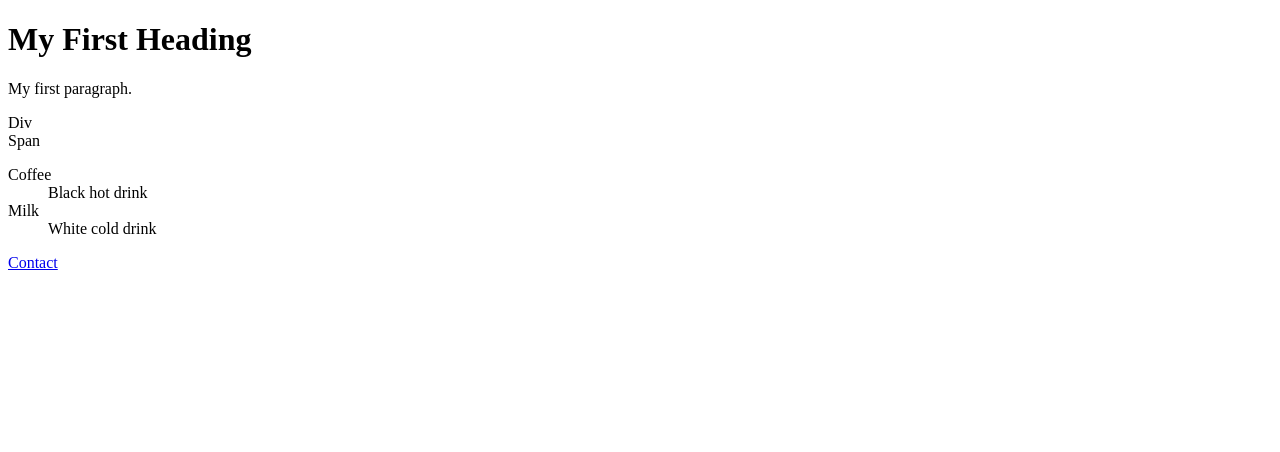
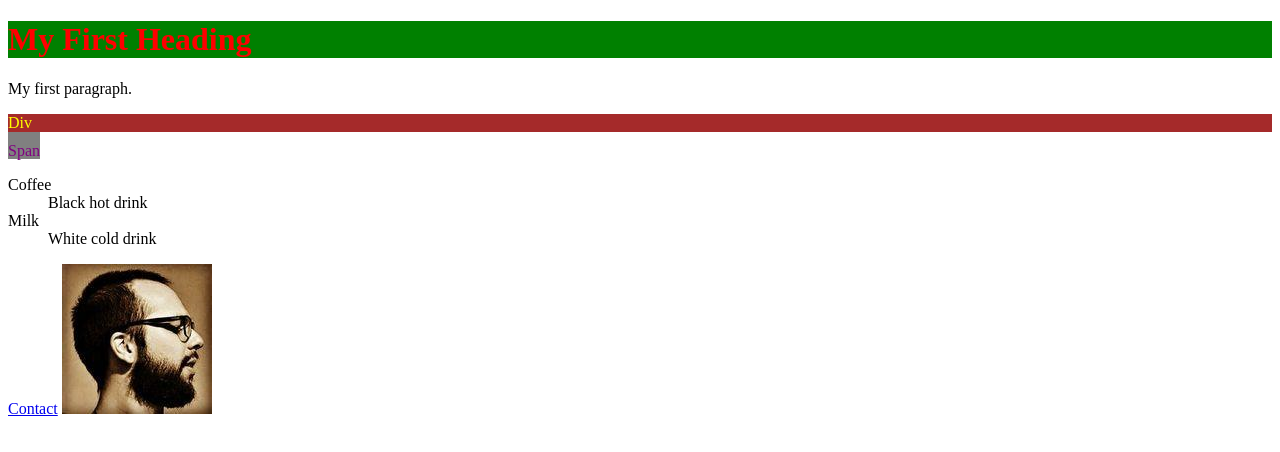
Before and after one commit to raphaRodrigo/rapharodrigo.github.io, a plain HTML site: page index.html in a window 1280 px wide. Drawn offline with Linux system fonts and the light colour scheme.

Commit message:
Added picture and learned about style properties.

```diff
--- a/index.html
+++ b/index.html
@@ -4,12 +4,12 @@
       <title>Rapha's Homepage</title>
    </head>
    <body>
-      <h1>My First Heading</h1>
+      <h1 style="color: red; background: green">My First Heading</h1>
       <p>My first paragraph.</p>
-      <div class="">
+      <div class="" style="color: yellow; background: brown; margin-bottom: 10px">
          Div
       </div>
-      <span>Span</span>
+      <span style="color: purple; background: grey; padding-top: 10px">Span</span>
       <dl>
         <dt>Coffee</dt>
         <dd>Black hot drink</dd>
@@ -17,5 +17,6 @@
         <dd>White cold drink</dd>
       </dl>
       <a href="contact.html">Contact</a>
+      <img src="myProfilePicture.png" alt="Raphael">
    </body>
 </html>
```
Also changed, not shown: myProfilePicture.png (added).
